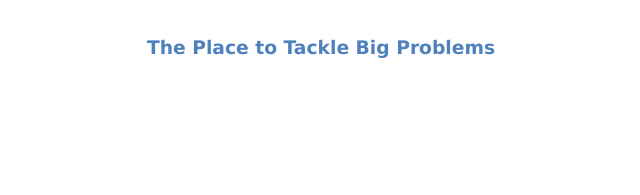
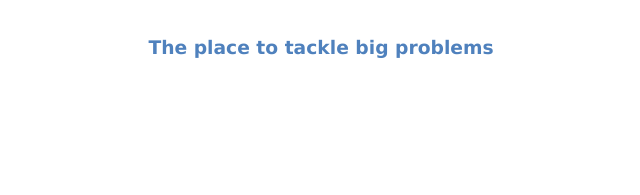
Before and after one commit to IntertwineIO/intertwine_splash, a plain HTML site: page index.html in a window 1280 px wide. Shown: the part 477-672 px from the top of the page, 319-959 px from the left. Drawn offline with Linux system fonts and the light colour scheme.

Commit message:
Changing capitalization

```diff
--- a/index.html
+++ b/index.html
@@ -75,7 +75,7 @@ div.below, iframe{
 	<div class="main">
 		<img src="./images/logo.png" alt="Intertwine logo" width="256" height="256">
 		<h1><p class="title">Intertwine</p></h1>
-		<h3><p class="tagline">The Place to Tackle Big Problems</p></h3>
+		<h3><p class="tagline">The place to tackle big problems</p></h3>
 		</div>
 
 	<div class="footer">
```
